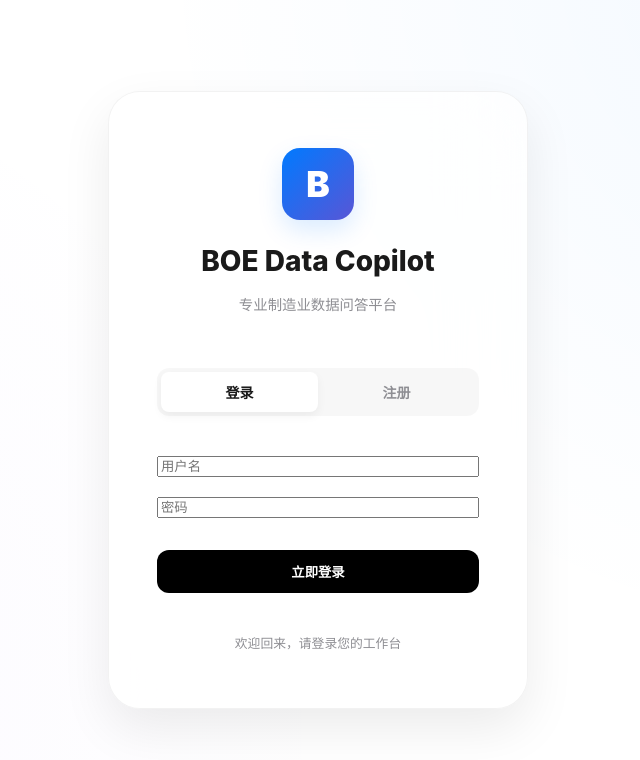
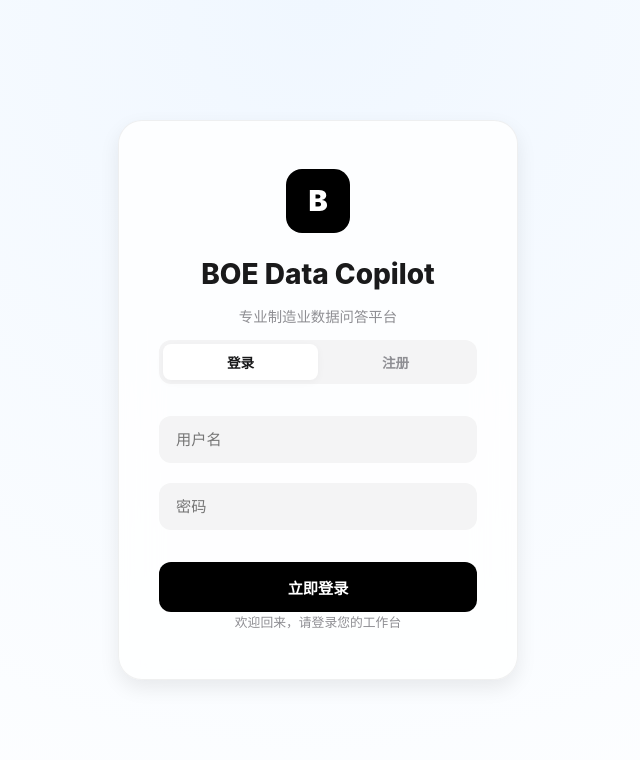
Before and after one commit to smallestfisher/llm, a React (Vite) app in the folder frontend/: page / in a window 1280 px wide. Shown: the top 760 px of the page, without its empty margins (322-962 px from the left). Built offline with nearby package versions, Linux system fonts and the light colour scheme.

Commit message:
style: final LobeHub detail alignment with SVG icons, custom scrollbars, and refined interactions

```diff
--- a/frontend/src/styles.css
+++ b/frontend/src/styles.css
@@ -1,136 +1,134 @@
 :root {
   --primary-color: #007aff;
-  --primary-glow: rgba(0, 122, 255, 0.15);
   --bg-main: #ffffff;
-  --bg-sidebar: rgba(250, 250, 250, 0.4);
-  --bg-card: rgba(255, 255, 255, 0.7);
-  --bg-hover: rgba(0, 0, 0, 0.02);
-  --text-main: #1a1a1a;
-  --text-secondary: #4a4a4a;
+  --bg-sidebar: #f8f8fa;
+  --bg-input: #f4f4f5;
+  --text-main: #1a1a1b;
+  --text-secondary: #4a4a4e;
   --text-muted: #8e8e93;
-  --text-desc: #b0b0b0;
-  --border-subtle: rgba(0, 0, 0, 0.05);
-  --border-active: rgba(0, 0, 0, 0.1);
-  --glass-blur: blur(40px);
-  --radius-xl: 2rem;
-  --radius-lg: 1.25rem;
-  --radius-md: 0.75rem;
-  --radius-sm: 0.5rem;
-  --shadow-soft: 0 8px 30px rgba(0, 0, 0, 0.04);
-  --shadow-float: 0 20px 50px rgba(0, 0, 0, 0.08);
-
-  font-family: 'Inter', -apple-system, system-ui, sans-serif;
-  -webkit-font-smoothing: antialiased;
+  --border-subtle: rgba(0, 0, 0, 0.06);
+  --border-active: rgba(0, 122, 255, 0.5);
+  --radius-xl: 14px;
+  --radius-lg: 10px;
+  --shadow-sm: 0 2px 8px rgba(0,0,0,0.04);
+  --shadow-md: 0 8px 20px rgba(0,0,0,0.08);
 }
 
 * {
   box-sizing: border-box;
-  transition: all 0.2s cubic-bezier(0.4, 0, 0.2, 1);
+  transition: all 0.2s cubic-bezier(0.2, 0, 0, 1);
 }
 
 body {
   margin: 0;
-  overflow: hidden;
-  background: var(--bg-main);
+  background: #fff;
+  font-family: -apple-system, BlinkMacSystemFont, "Segoe UI", Roboto, Helvetica, Arial, sans-serif;
   color: var(--text-main);
-}
-
-/* Background Mesh Gradients (Light) */
-.app-shell, .auth-shell {
-  min-height: 100vh;
-  position: relative;
-  overflow: hidden;
-  background: #fff;
-}
-
-.app-shell::before, .auth-shell::before {
-  content: '';
-  position: absolute;
-  width: 140vw;
-  height: 140vh;
-  background:
-    radial-gradient(circle at 80% 10%, rgba(0, 122, 255, 0.05) 0%, transparent 40%),
-    radial-gradient(circle at 10% 80%, rgba(139, 92, 246, 0.04) 0%, transparent 40%);
-  z-index: 0;
-  pointer-events: none;
+  -webkit-font-smoothing: antialiased;
 }
 
 /* -------------------------------------------------------------------------- */
-/* Auth Layout (LobeHub Light) */
+/* Auth Page (Lobe Light Refined) */
 /* -------------------------------------------------------------------------- */
 
 .auth-shell {
+  min-height: 100vh;
   display: flex;
   align-items: center;
   justify-content: center;
+  background: radial-gradient(circle at 50% 0%, #f0f7ff 0%, #ffffff 100%);
 }
 
 .auth-card {
   width: 100%;
-  max-width: 420px;
-  background: var(--bg-card);
-  backdrop-filter: var(--glass-blur);
-  -webkit-backdrop-filter: var(--glass-blur);
-  padding: 3.5rem 3rem;
-  border-radius: var(--radius-xl);
+  max-width: 400px;
+  padding: 3rem 2.5rem;
+  background: rgba(255, 255, 255, 0.8);
+  backdrop-filter: blur(20px);
+  border-radius: 24px;
   border: 1px solid var(--border-subtle);
-  box-shadow: var(--shadow-float);
-  display: flex;
-  flex-direction: column;
-  gap: 2.5rem;
-  z-index: 10;
+  box-shadow: var(--shadow-md);
+  text-align: center;
 }
 
-.auth-header { text-align: center; }
 .auth-logo {
-  width: 72px; height: 72px;
-  background: linear-gradient(135deg, #007aff 0%, #5856d6 100%);
-  border-radius: 18px;
+  width: 64px; height: 64px;
+  background: #000;
+  color: #fff;
+  border-radius: 16px;
   margin: 0 auto 1.5rem;
   display: flex; align-items: center; justify-content: center;
-  font-size: 2.2rem; font-weight: 900; color: white;
-  box-shadow: 0 10px 25px var(--primary-glow);
+  font-size: 1.8rem; font-weight: 900;
 }
 
 .auth-tabs {
   display: flex;
-  background: rgba(0, 0, 0, 0.03);
+  background: var(--bg-input);
   padding: 4px;
   border-radius: 12px;
+  margin-bottom: 2rem;
 }
 
 .auth-tab {
-  flex: 1; padding: 0.625rem; border: none; background: transparent;
+  flex: 1; padding: 0.5rem; border: none; background: transparent;
   color: var(--text-muted); font-weight: 600; cursor: pointer; border-radius: 8px;
-  font-size: 0.875rem;
+  font-size: 0.85rem;
 }
 
-.auth-tab.active {
-  background: #fff;
+.auth-tab.active { background: #fff; color: var(--text-main); box-shadow: var(--shadow-sm); }
+
+/* Lobe Style Input */
+input {
+  width: 100%;
+  background: var(--bg-input);
+  border: 1px solid transparent;
+  border-radius: 12px;
+  padding: 0.875rem 1rem;
+  font-size: 0.95rem;
   color: var(--text-main);
-  box-shadow: 0 4px 10px rgba(0,0,0,0.05);
+  outline: none;
 }
 
+input:focus {
+  background: #fff;
+  border-color: var(--primary-color);
+  box-shadow: 0 0 0 3px rgba(0, 122, 255, 0.1);
+}
+
+/* Lobe Primary Button (High Contrast) */
+.btn-primary {
+  width: 100%;
+  padding: 0.875rem;
+  background: #000;
+  color: #fff;
+  border: none;
+  border-radius: 12px;
+  font-weight: 700;
+  font-size: 0.95rem;
+  cursor: pointer;
+}
+
+.btn-primary:hover { background: #222; transform: translateY(-1px); }
+
 /* -------------------------------------------------------------------------- */
-/* Main Layout Architecture (Three-Column Style) */
+/* App Layout (Three Column) */
 /* -------------------------------------------------------------------------- */
 
 .app-shell {
   display: grid;
-  grid-template-columns: 64px 260px 1fr;
+  grid-template-columns: 64px 280px 1fr;
   height: 100vh;
 }
 
-/* Slim Navigation Rail */
+/* Nav Rail */
 .slim-rail {
-  background: #fcfcfc;
+  background: #fff;
   border-right: 1px solid var(--border-subtle);
   display: flex;
   flex-direction: column;
   align-items: center;
   padding: 1.5rem 0;
-  gap: 1.5rem;
-  z-index: 30;
+  gap: 1.25rem;
 }
 
 .rail-item {
@@ -139,60 +137,65 @@ body {
   display: flex; align-items: center; justify-content: center;
   cursor: pointer;
   color: var(--text-muted);
-  font-size: 1.2rem;
 }
 
-.rail-item:hover { background: var(--bg-hover); color: var(--text-main); }
+.rail-item:hover { background: var(--bg-input); color: var(--text-main); }
 .rail-item.active { background: rgba(0, 122, 255, 0.08); color: var(--primary-color); }
 
 /* Session Sidebar */
 .sidebar {
   background: var(--bg-sidebar);
-  backdrop-filter: var(--glass-blur);
   border-right: 1px solid var(--border-subtle);
+  padding: 1.5rem 0.75rem;
   display: flex;
   flex-direction: column;
-  padding: 1.5rem 0.75rem;
-  z-index: 20;
 }
 
-.sidebar h3 {
-  font-size: 0.7rem;
-  color: var(--text-desc);
-  text-transform: uppercase;
-  letter-spacing: 0.1em;
-  margin: 1.5rem 0 0.5rem 0.75rem;
+.sidebar-header {
+  padding: 0 0.75rem 1.5rem;
+  display: flex; align-items: center; gap: 10px;
 }
 
-.nav-item, .thread-item {
-  display: flex; align-items: center;
-  padding: 0.625rem 0.75rem;
+.sidebar-logo {
+  width: 28px; height: 28px;
+  background: #000; color: #fff;
+  border-radius: 6px;
+  display: flex; align-items: center; justify-content: center;
+  font-weight: 900; font-size: 0.9rem;
+}
+
+.btn-create {
+  margin: 0 0.75rem 1.5rem;
+  background: #000;
+  color: #fff;
+  border: none;
+  padding: 0.7rem;
   border-radius: 10px;
+  font-weight: 700;
+  font-size: 0.85rem;
+  cursor: pointer;
+}
+
+.btn-create:hover { background: #222; }
+
+.thread-item {
+  padding: 0.65rem 0.75rem;
+  border-radius: 8px;
   color: var(--text-secondary);
   font-size: 0.875rem;
-  border: none; background: transparent;
-  width: 100%; text-align: left; cursor: pointer;
   margin-bottom: 2px;
+  cursor: pointer;
 }
 
-.nav-item:hover, .thread-item:hover {
-  background: var(--bg-hover);
-}
+.thread-item:hover { background: rgba(0,0,0,0.03); }
+.thread-item.active { background: #fff; color: var(--text-main); font-weight: 600; box-shadow: var(--shadow-sm); }
 
-.nav-item.active, .thread-item.active {
-  background: rgba(0, 0, 0, 0.04);
-  color: var(--text-main);
-  font-weight: 600;
-}
-
-/* Chat Main Panel */
+/* Chat Main */
 .main-panel {
+  background: #fff;
   display: flex;
   flex-direction: column;
-  height: 100vh;
   position: relative;
-  background: transparent;
-  z-index: 10;
 }
 
 .chat-header {
@@ -200,95 +203,34 @@ body {
   padding: 0 2rem;
   display: flex; align-items: center; justify-content: space-between;
   border-bottom: 1px solid var(--border-subtle);
-  background: rgba(255, 255, 255, 0.6);
-  backdrop-filter: blur(20px);
 }
 
 .message-list {
   flex: 1;
   overflow-y: auto;
-  padding: 2rem 2rem 12rem;
-  max-width: 860px;
+  padding: 2rem 2rem 10rem;
+  max-width: 800px;
   width: 100%;
   margin: 0 auto;
   display: flex;
   flex-direction: column;
-  gap: 3.5rem;
+  gap: 3rem;
 }
 
-/* -------------------------------------------------------------------------- */
-/* Message Components */
-/* -------------------------------------------------------------------------- */
-
-.message-card { display: flex; gap: 1.25rem; }
-.message-card.user { flex-direction: row-reverse; }
-
-.avatar {
-  width: 38px; height: 38px;
-  border-radius: 10px;
-  display: flex; align-items: center; justify-content: center;
-  font-weight: 800; flex-shrink: 0;
-  font-size: 0.85rem;
-}
-
-.assistant .avatar { background: #f2f2f7; color: var(--primary-color); border: 1px solid var(--border-subtle); }
-.user .avatar { background: #000; color: #fff; }
-
-.message-content {
-  display: flex;
-  flex-direction: column;
-  gap: 0.75rem;
-  max-width: 85%;
-}
-
-.message-bubble {
-  font-size: 1rem;
-  line-height: 1.6;
-}
-
-.user .message-bubble {
-  background: #007aff;
-  color: #fff;
-  padding: 0.875rem 1.25rem;
-  border-radius: 1.25rem;
-  border-top-right-radius: 4px;
-  box-shadow: 0 4px 15px rgba(0, 122, 255, 0.2);
-}
-
-.assistant .message-bubble {
-  color: var(--text-main);
-}
-
-.message-meta {
-  font-size: 0.75rem;
-  color: var(--text-muted);
-  display: flex;
-  gap: 1rem;
-}
-
-/* -------------------------------------------------------------------------- */
-/* Floating Composer Dock */
-/* -------------------------------------------------------------------------- */
-
+/* Floating Composer */
 .composer-container {
   position: absolute;
-  bottom: 2rem;
-  left: 2rem;
-  right: 2rem;
-  max-width: 800px;
-  margin: 0 auto;
-  z-index: 40;
+  bottom: 2rem; left: 2rem; right: 2rem;
+  max-width: 760px; margin: 0 auto;
 }
 
 .composer-dock {
-  background: rgba(255, 255, 255, 0.8);
-  backdrop-filter: var(--glass-blur);
-  border: 1px solid var(--border-active);
-  border-radius: 1.5rem;
+  background: rgba(255, 255, 255, 0.9);
+  backdrop-filter: blur(20px);
+  border: 1px solid rgba(0,0,0,0.08);
+  border-radius: 20px;
   padding: 0.75rem;
-  box-shadow: var(--shadow-float);
-  display: flex;
-  flex-direction: column;
+  box-shadow: var(--shadow-md);
 }
 
 textarea {
@@ -296,106 +238,112 @@ textarea {
   background: transparent;
   border: none;
   resize: none;
+  font-size: 1rem;
+  padding: 0.5rem 0.75rem;
+  outline: none;
   color: var(--text-main);
-  font-size: 1rem;
-  padding: 0.5rem 1rem;
-  outline: none;
-  min-height: 44px;
 }
 
-/* -------------------------------------------------------------------------- */
-/* Standard Components (Buttons, Tables, Cards) */
-/* -------------------------------------------------------------------------- */
-
-.btn-primary {
+.btn-send {
   background: #000;
   color: #fff;
   border: none;
-  border-radius: 12px;
-  padding: 0.75rem 1.5rem;
+  border-radius: 10px;
+  padding: 0.5rem 1.25rem;
   font-weight: 700;
   cursor: pointer;
 }
 
-.btn-primary:hover:not(:disabled) { background: #222; transform: translateY(-1px); }
+.btn-send:disabled { background: var(--bg-input); color: var(--text-desc); cursor: not-allowed; }
 
-.btn-ghost {
-  background: transparent;
-  border: 1px solid var(--border-subtle);
-  color: var(--text-secondary);
-  border-radius: 10px;
-  padding: 0.5rem 1rem;
-  font-size: 0.8rem;
-  font-weight: 600;
-  cursor: pointer;
+/* Components */
+.avatar {
+  width: 36px; height: 36px;
+  border-radius: 8px;
+  display: flex; align-items: center; justify-content: center;
+  font-weight: 800; font-size: 0.8rem;
 }
 
-.btn-ghost:hover { background: var(--bg-hover); border-color: var(--border-active); }
+.assistant .avatar { background: #f2f2f7; color: var(--primary-color); }
+.user .avatar { background: #000; color: #fff; }
+
+.user .message-bubble {
+  background: var(--primary-color);
+  color: #fff;
+  padding: 0.75rem 1.125rem;
+  border-radius: 16px;
+  border-top-right-radius: 4px;
+}
 
 .embedded-card {
-  background: #f9f9fb;
+  background: #fcfcfd;
   border: 1px solid var(--border-subtle);
   border-radius: 12px;
+  overflow: hidden;
   margin-top: 1rem;
-  overflow: hidden;
-  box-shadow: var(--shadow-soft);
-}
-
-.result-table th {
-  background: #f2f2f7;
-  color: var(--text-muted);
-  text-align: left;
-  padding: 0.75rem 1rem;
-  font-size: 0.75rem;
-  font-weight: 700;
-}
-
-.result-table td {
-  padding: 0.75rem 1rem;
-  border-top: 1px solid var(--border-subtle);
-  font-size: 0.875rem;
-}
-
-.sql-header {
-  padding: 0.5rem 1rem;
-  background: #f2f2f7;
-  display: flex;
-  justify-content: space-between;
-  font-size: 0.65rem;
-  font-weight: 800;
-  color: var(--text-muted);
-}
-
-.sql-block pre {
-  margin: 0;
-  padding: 1.25rem;
-  font-family: 'JetBrains Mono', monospace;
-  font-size: 0.8rem;
-  color: #4a4a4a;
-  overflow-x: auto;
 }
 
 .status-pill {
-  padding: 0.25rem 0.6rem;
-  background: #f2f2f7;
+  padding: 0.2rem 0.6rem;
+  background: var(--bg-input);
   border-radius: 6px;
   font-size: 0.7rem;
   font-weight: 700;
   color: var(--text-muted);
 }
 
-.status-pill.active { background: #e5e5ea; color: var(--text-main); }
+/* -------------------------------------------------------------------------- */
+/* Utilities & Polish */
+/* -------------------------------------------------------------------------- */
 
-.error-bubble {
-  background: #fff2f2;
-  border: 1px solid #ffcfcf;
-  color: #dc2626;
-  padding: 0.75rem 1.5rem;
-  border-radius: 12px;
-  font-size: 0.85rem;
-  text-align: center;
+/* Custom Scrollbar (Lobe Style) */
+::-webkit-scrollbar {
+  width: 4px;
+  height: 4px;
 }
 
-/* Animations */
-@keyframes pulse { 0% { opacity: 0.4; } 50% { opacity: 0.8; } 100% { opacity: 0.4; } }
-.thinking-text { animation: pulse 2s infinite; color: var(--primary-color); font-weight: 600; font-size: 0.9rem; }
+::-webkit-scrollbar-track {
+  background: transparent;
+}
+
+::-webkit-scrollbar-thumb {
+  background: rgba(0, 0, 0, 0.05);
+  border-radius: 10px;
+}
+
+::-webkit-scrollbar-thumb:hover {
+  background: rgba(0, 0, 0, 0.15);
+}
+
+.suggestion-chip {
+  padding: 0.5rem 1rem;
+  background: rgba(0, 0, 0, 0.03);
+  border: 1px solid transparent;
+  border-radius: 20px;
+  font-size: 0.8125rem;
+  color: var(--text-secondary);
+  cursor: pointer;
+}
+
+.suggestion-chip:hover {
+  background: #fff;
+  border-color: var(--primary-color);
+  color: var(--primary-color);
+  box-shadow: var(--shadow-sm);
+  transform: translateY(-1px);
+}
+
+.thread-row .thread-delete {
+  opacity: 0;
+  color: var(--text-desc);
+  transition: all 0.2s ease;
+}
+
+.thread-row:hover .thread-delete {
+  opacity: 0.6;
+}
+
+.thread-row .thread-delete:hover {
+  opacity: 1;
+  color: #ff3b30;
+}
```
Also changed, not shown: frontend/src/App.tsx (+37 -11 lines), frontend/src/components.tsx (+12 -4 lines).
